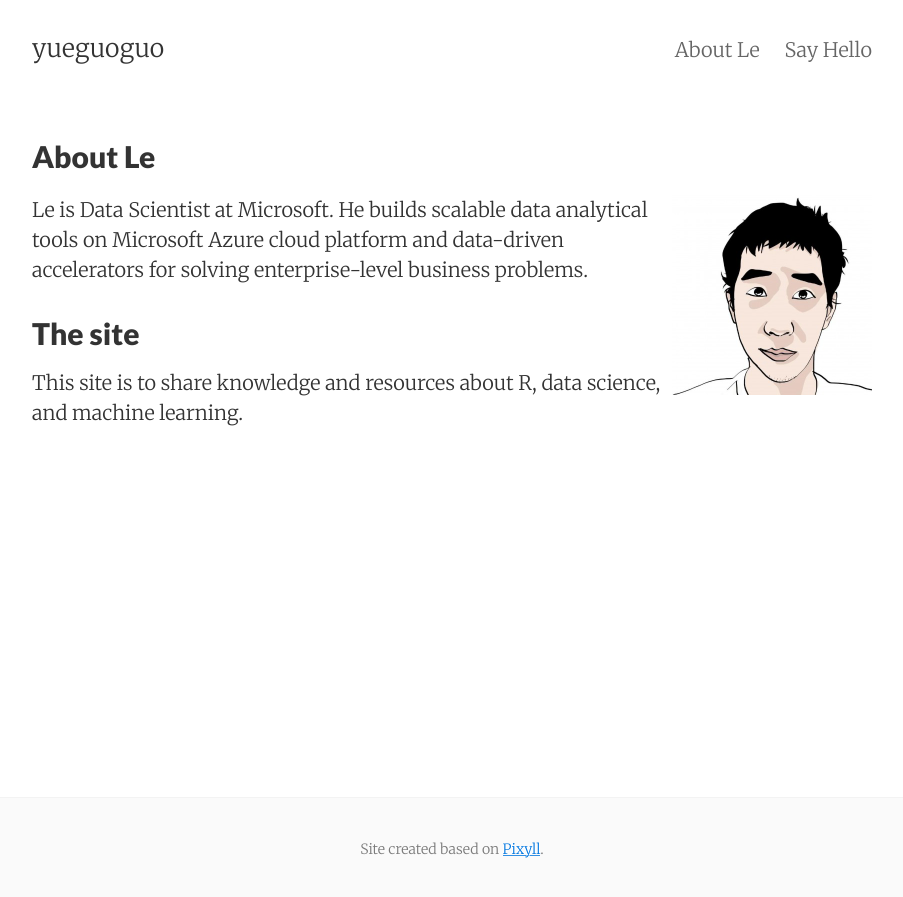
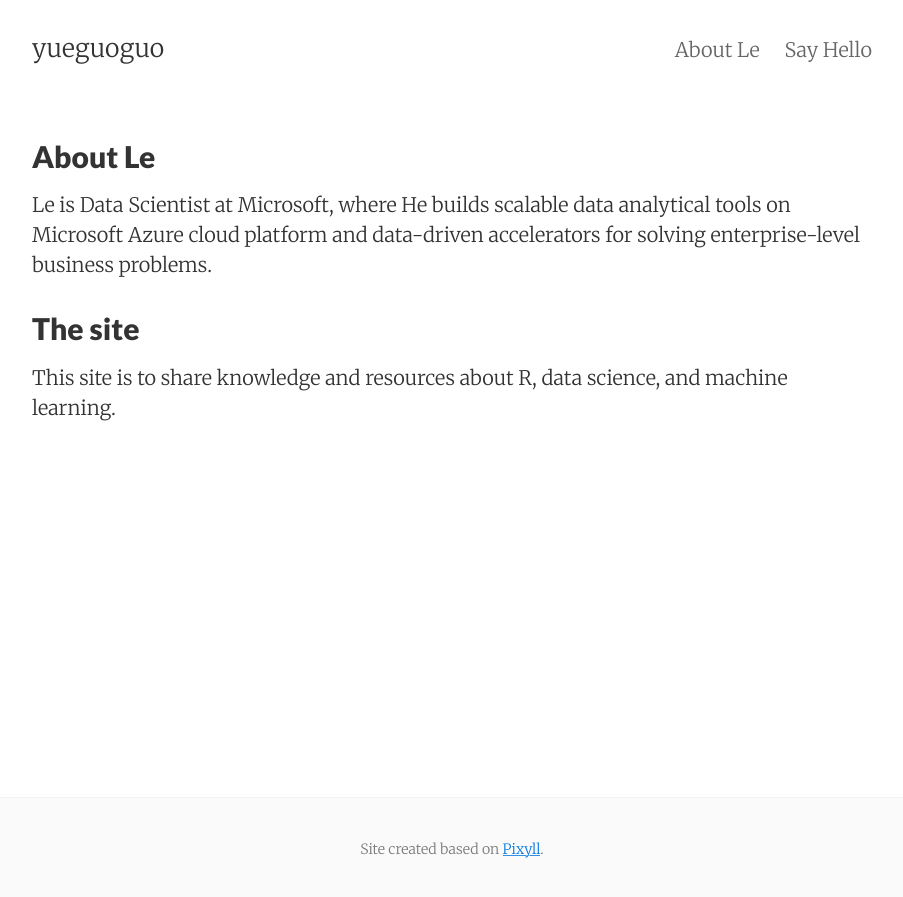
Before and after one commit to yueguoguo/yueguoguo.github.io, a Jekyll site: the page built from about.md, in a window 1280 px wide. Shown: the top 897 px of the page, without its empty margins (188-1091 px from the left). Built offline with Jekyll 4.4.1, drawn with Linux system fonts in a browser that asks for light colours.

Commit message:
Update about.md

```diff
--- a/about.md
+++ b/about.md
@@ -5,9 +5,7 @@
 tags: about
 ---
 
-<img class="col one right" src="/images/prof_pic_le.jpg" height="200" width="200">
-
-<p>Le is Data Scientist at Microsoft. He builds scalable data analytical
+<p>Le is Data Scientist at Microsoft, where He builds scalable data analytical
 tools on Microsoft Azure cloud platform and data-driven accelerators for solving enterprise-level business
 problems.</p>
 
```
